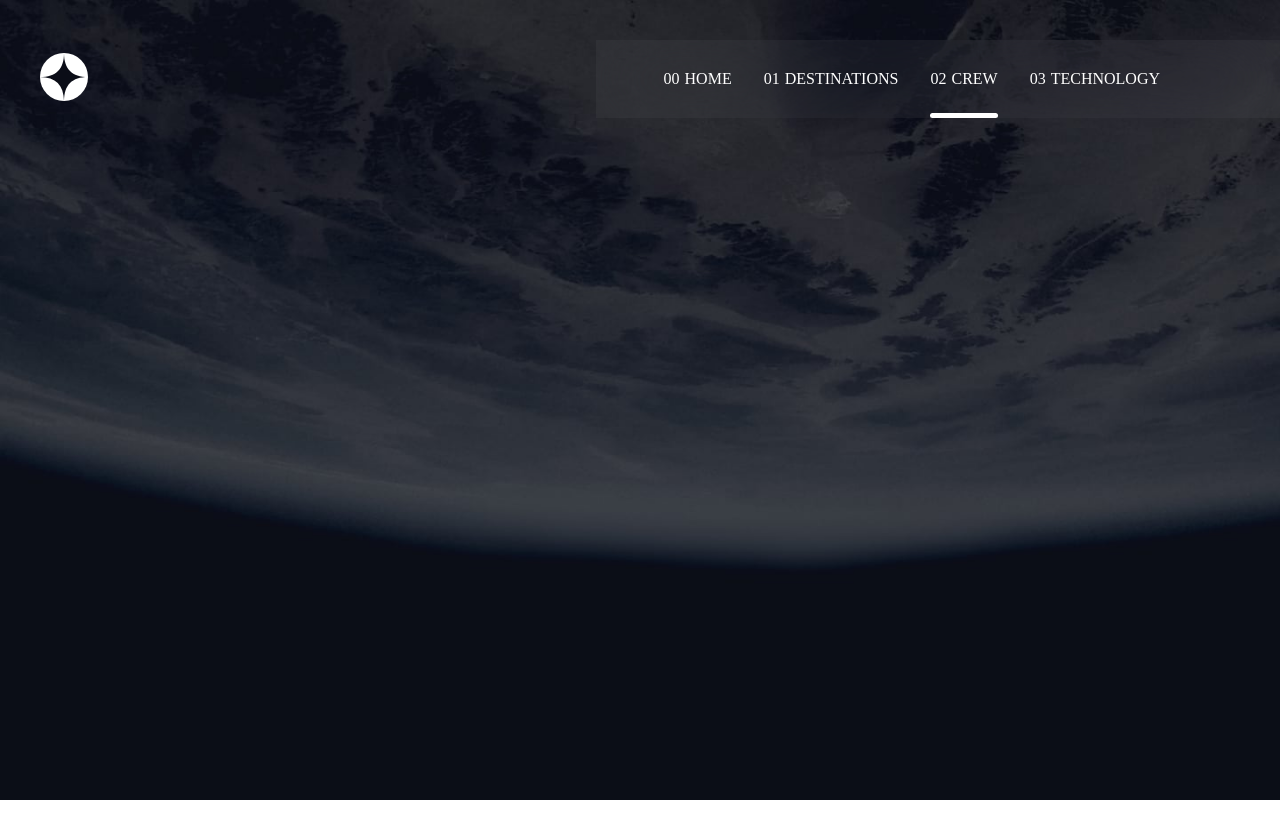
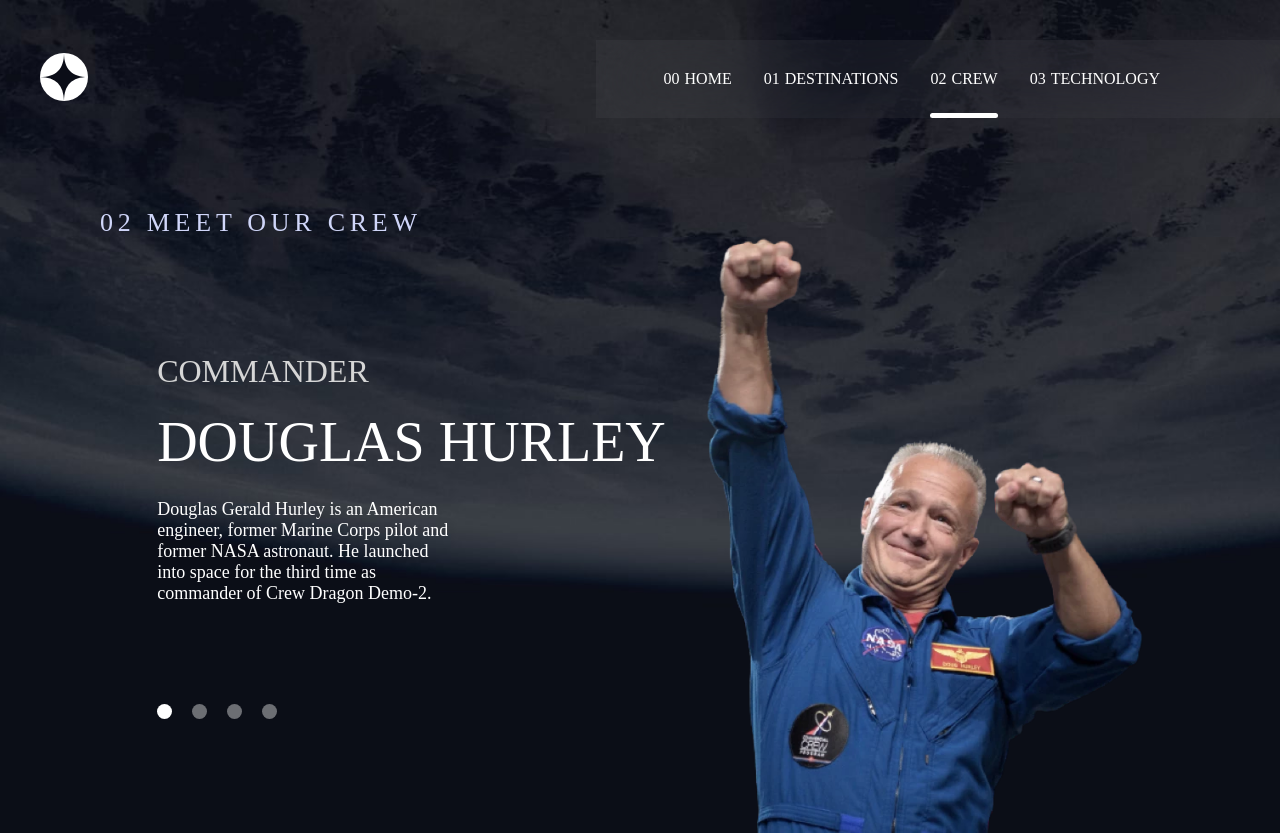
Before and after one commit to MiR-stack/FM-space-tourism-website, a React (Create React App) app: page /crew in a window 1280 px wide. Before the commit the page ends 800 px from the top, so only its background shows below. Built offline with nearby package versions, Linux system fonts and the light colour scheme; a web font is replaced by a local one.

Commit message:
create crew page

```diff
--- a/src/components/shared/nav/navItem.jsx
+++ b/src/components/shared/nav/navItem.jsx
@@ -9,7 +9,7 @@
           type={type}
           to={`/${children === "home" ? "" : children}`}
           location={location}
-          navItem={children}
+          navitem={children}
         >
           <Number>{number} </Number> {children}
         </Item>
--- a/src/components/shared/nav/navItem.styled.js
+++ b/src/components/shared/nav/navItem.styled.js
@@ -1,22 +1,20 @@
 import styled from "styled-components";
 import { Link } from "react-router-dom";
 
-function activate(path, navItem) {
-    console.log(path,navItem);
-
-  if (path === "/" && navItem === "home") {
+function activate(path, navitem) {
+  if (path === "/" && navitem === "home") {
     return "100%";
-  } else if (path.slice(1) === navItem) {
+  } else if (path.slice(1) === navitem) {
     return "100%";
   }
   return 0;
 }
 
-function activate2(path,navItem){
-  if(path === navItem){
-  return '100%'
+function activate2(path, navitem) {
+  if (path === navitem) {
+    return "100%";
   }
-  return 0
+  return 0;
 }
 
 const Li = styled.li`
@@ -53,7 +51,7 @@
     bottom: 0;
     background-color: white;
     height: 5px;
-    width: ${(props) => activate(props.location, props.navItem)};
+    width: ${(props) => activate(props.location, props.navitem)};
     border-radius: 10px;
     transition: 0.2s linear;
   }
--- a/src/components/ui/text/heading.jsx
+++ b/src/components/ui/text/heading.jsx
@@ -14,8 +14,15 @@
     font-size:56px;
   }
 `,
-  h3: "56px",
-  h4: "32px",
+  h3: `font-size:56px; @media (max-width:600px){
+    font-size:46px;
+  } `,
+  h4: `font-size:32px; color:#d6d6d6 ;
+
+    @media (max-width:600px){
+      font-size:22px;
+    }
+  `,
   h5: `
     font-size:26px;
     letter-spacing:4.75px;
--- a/src/layouts/heroLayout/heroLayout.styled.js
+++ b/src/layouts/heroLayout/heroLayout.styled.js
@@ -11,14 +11,13 @@
     `,
   },
   crew: {
-    container: `
-        width:80%;
-        margin:0 auto;
-        `,
-    wraper: `
-    @media (max-width:768px){
-        flex-direction:column;
-    }`,
+    wraper:`
+    justify-content:center;
+    gap:20px;
+   @media (max-width:600px){
+    flex-direction:column-reverse;
+   }
+    `
   },
   tecnology: {
     container: `
@@ -58,7 +57,7 @@
 `;
 
 const Header = styled(Heading)`
-  padding: 50px;
+  padding: 50px 100px;
   padding-bottom: 0px;
   @media (max-width: 600px) {
     padding: 0px 20px;
--- a/src/pages/crew/crew.jsx
+++ b/src/pages/crew/crew.jsx
@@ -2,6 +2,7 @@
 import desktop from "../../assets/crew/background-crew-desktop.jpg";
 import tablet from "../../assets/crew/background-crew-tablet.jpg";
 import mobile from "../../assets/crew/background-crew-mobile.jpg";
+import Main from "./main/main";
 
 function Crew() {
   return (
@@ -9,7 +10,9 @@
       desktopBg={desktop}
       tabletBg={tablet}
       mobileBg={mobile}
-    ></PageLayout>
+    >
+      <Main />
+    </PageLayout>
   );
 }
 
--- /dev/null
+++ b/src/pages/crew/data.js
@@ -0,0 +1,37 @@
+import douglas from "../../assets/crew/image-douglas-hurley.webp";
+import mark from "../../assets/crew/image-mark-shuttleworth.webp";
+import victor from "../../assets/crew/image-victor-glover.webp";
+import anousheh from "../../assets/crew/image-anousheh-ansari.webp";
+
+const data = [
+  {
+    id:1,
+    image: douglas,
+    position: "commander",
+    name: "douglas hurley",
+    bio: "Douglas Gerald Hurley is an American engineer, former Marine Corps pilot and former NASA astronaut. He launched into space for the third time as commander of Crew Dragon Demo-2.",
+  },
+  {
+    id:2,
+    image: mark,
+    position: "mission specialist",
+    name: "mark shuttleworth",
+    bio: "Mark Richard Shuttleworth is the founder and CEO of Canonical, the company behind the Linux-based Ubuntu operating system. Shuttleworth became the first South African to travel to space as a space tourist.",
+  },
+  {
+    id:3,
+    image: victor,
+    position: "pilot",
+    name: "victor glover",
+    bio: "Pilot on the first operational flight of the SpaceX Crew Dragon to the International Space Station. Glover is a commander in the U.S. Navy where he pilots an F/A-18.He was a crew member of Expedition 64, and served as a station systems flight engineer. ",
+  },
+  {
+    id:4,
+    image: anousheh,
+    position: "flight engineer",
+    name: "anousheh ansari",
+    bio: "Anousheh Ansari is an Iranian American engineer and co-founder of Prodea Systems. Ansari was the fourth self-funded space tourist, the first self-funded woman to fly to the ISS, and the first Iranian in space. ",
+  },
+];
+
+export default data;
--- /dev/null
+++ b/src/pages/crew/main/main.jsx
@@ -0,0 +1,38 @@
+import Heading from "../../../components/ui/text/heading";
+import HeroLayout from "../../../layouts/heroLayout/heroLayout";
+import { Content, Nav, NavItem, Wraper, Image, Bio } from "./main.styled";
+import data from "../data";
+import { useState } from "react";
+
+const Main = () => {
+  const [crew, setCrew] = useState(data[0]);
+
+  function handleCrew(id) {
+    setCrew(data.find((crew) => crew.id === id));
+  }
+
+  return (
+    <HeroLayout variant="crew" title="02 meet our crew">
+      <Content>
+        <Wraper>
+          <Heading size="h4">{crew.position} </Heading>
+          <Heading size="h3">{crew.name} </Heading>
+          <Bio variant="body">{crew.bio} </Bio>
+        </Wraper>
+        <Nav>
+          {data.map((item) => (
+            <NavItem
+              key={item.id}
+              onClick={() => handleCrew(item.id)}
+              id={item.id}
+              crew={crew.id}
+            />
+          ))}
+        </Nav>
+      </Content>
+      <Image src={crew.image} alt={crew.name} />
+    </HeroLayout>
+  );
+};
+
+export default Main;
--- /dev/null
+++ b/src/pages/crew/main/main.styled.js
@@ -0,0 +1,71 @@
+import styled from "styled-components";
+import SubHeading from "../../../components/ui/text/subHeading";
+
+const Content = styled.div`
+  max-width: 700px;
+  padding: 20px;
+  display: flex;
+  flex-direction: column;
+  gap: 100px;
+
+  @media (max-width: 600px) {
+    flex-direction: column-reverse;
+    gap: 50px;
+  }
+`;
+
+const Wraper = styled.div`
+  display: flex;
+  flex-direction: column;
+  align-items: flex-start;
+  gap: 20px;
+
+  @media (max-width: 600px) {
+    align-items: center;
+  }
+`;
+
+const NavItem = styled.div`
+  height: 15px;
+  width: 15px;
+  cursor: pointer;
+  background-color: ${(props) =>
+    props.id === props.crew ? "white" : "rgba(255,255,255,.4);"};
+  border-radius: 50%;
+  &:hover {
+    background-color: rgba(255, 255, 255, 0.7);
+  }
+`;
+
+const Nav = styled.div`
+  display: flex;
+  align-items: center;
+  justify-content: flex-start;
+  gap: 20px;
+
+  @media (max-width: 600px) {
+    justify-content: center;
+  }
+`;
+
+const Bio = styled(SubHeading)`
+  width: 300px;
+
+  @media (max-width: 600px) {
+    width: 100%;
+  }
+`;
+
+const Image = styled.img`
+  height: 74.4vh;
+
+  @media (max-width: 1200px) {
+    height: calc(65vh + 5vw);
+    width: calc(200px + 10vw);
+  }
+  @media (max-width: 1200px) {
+    height: 300px;
+    width: unset;
+  }
+`;
+export { Content, Bio, Wraper, NavItem, Nav, Image };
--- a/src/pages/destination/main/main.jsx
+++ b/src/pages/destination/main/main.jsx
@@ -1,4 +1,4 @@
-import { useEffect, useState } from "react";
+import { useState } from "react";
 import Nav from "../../../components/shared/nav/nav";
 import HeroLayout from "../../../layouts/heroLayout/heroLayout";
 import { Content, Image, Footer } from "./main.styled";
@@ -7,20 +7,16 @@
 import SubHeading from "../../../components/ui/text/subHeading";
 
 const Main = () => {
-  const navItems = ["moon", "mars", "europa", "titan"];
+  const navItems = data.map((item) => item.name);
 
   const [nav, setNav] = useState("moon");
 
-  const [content, setContent] = useState({});
+  const [content, setContent] = useState(data[0]);
 
   function handleContent(content) {
     setContent(data.find((item) => item.name === content));
     setNav(content);
   }
-
-  useEffect(() => {
-    setContent(data.find((item) => item.name === "moon"));
-  }, []);
 
   return (
     <HeroLayout variant="destination" title="01 pick your destination">
@@ -49,6 +45,4 @@
   );
 };
 
-
-
 export default Main;
```
